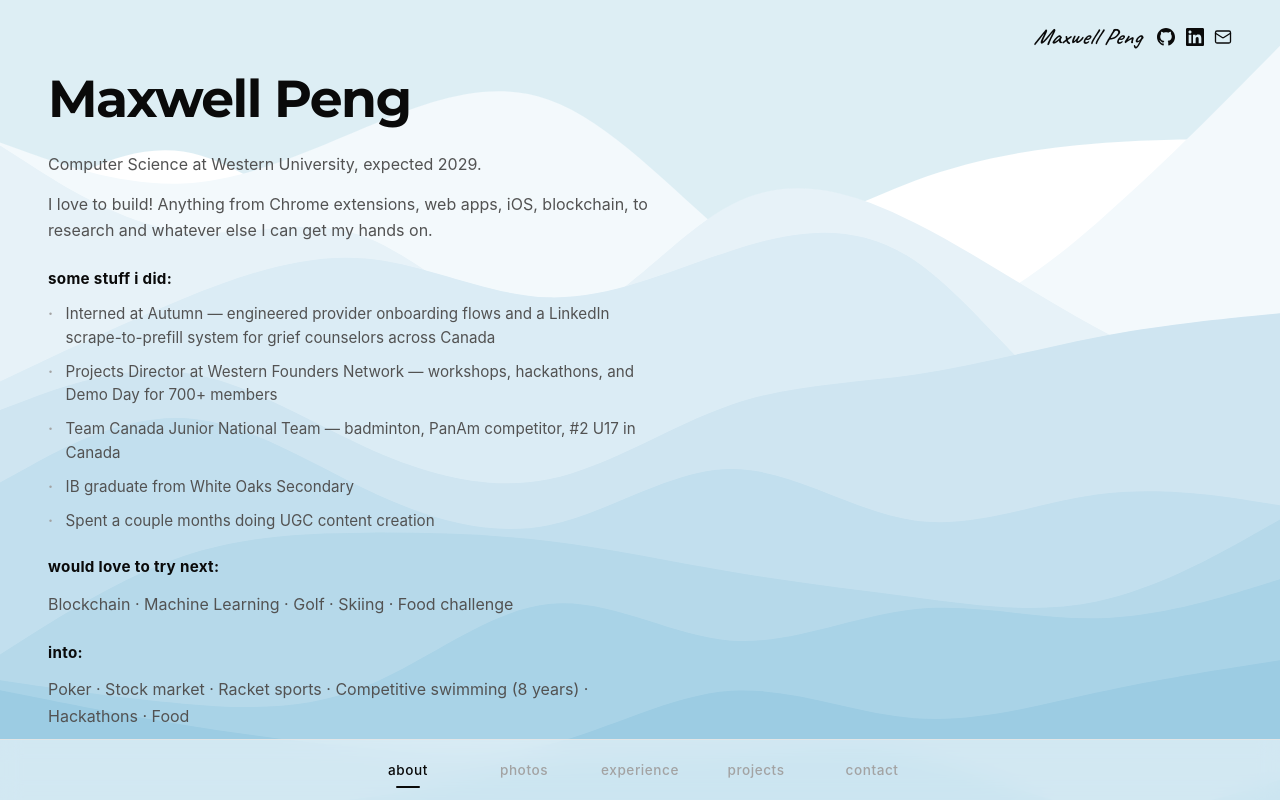
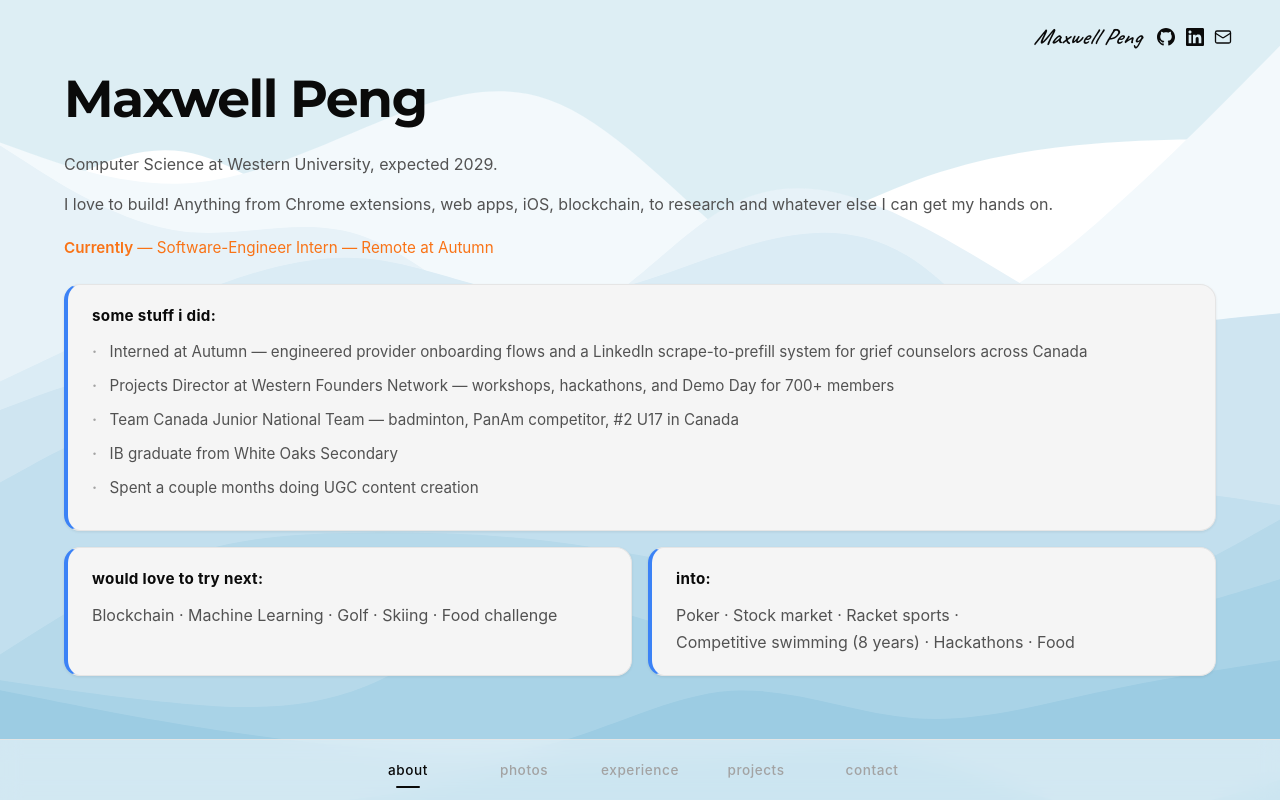
Before and after one commit to thecodemonki/LottoMax, a React (Vite) app: page / in a window 1280 px wide. Built offline with nearby package versions, Linux system fonts and the light colour scheme.

Commit message:
changes to island cards

```diff
--- a/src/pages/Home.jsx
+++ b/src/pages/Home.jsx
@@ -73,40 +73,42 @@ function AboutPanel() {
 
   return (
     <div className="tab-panel tab-panel--about">
-      <div className="about-content">
+      <div className="about-islands">
+        <header className="about-block about-block--intro">
           <h1 className="about-hero-title">{aboutData.name}</h1>
-        <div className="about-section about-section--intro">
           <div className="about-prose">
             <p>{aboutData.aboutTagline}</p>
             <p>{aboutData.aboutBio}</p>
           </div>
-        </div>
-        <div className="about-section">
+          <p className="about-current-role">
+            <span className="about-current-role__label">Currently</span>
+            {' — '}
+            {current.role} at {current.company}
+          </p>
+        </header>
+
+        <section className="about-block about-block--card about-block--highlights">
           <h2 className="about-subheading">some stuff i did:</h2>
           <ul className="about-highlights">
             {aboutData.aboutHighlights.map((line, i) => (
               <li key={i}>{line}</li>
             ))}
           </ul>
-        </div>
-        <div className="about-section">
+        </section>
+
+        <div className="about-islands__pair">
+          <section className="about-block about-block--card">
             <h2 className="about-subheading">{aboutData.tryNextLabel}</h2>
             <div className="about-prose about-prose--snippet">
               <AboutDotLine text={aboutData.tryNext} />
             </div>
-        </div>
-        <div className="about-section">
+          </section>
+          <section className="about-block about-block--card">
             <h2 className="about-subheading">{aboutData.intoLabel}</h2>
             <div className="about-prose about-prose--snippet">
               <AboutDotLine text={aboutData.into} />
             </div>
-        </div>
-        <div className="about-section">
-          <p className="about-current-role">
-            <span className="about-current-role__label">Currently</span>
-            {' — '}
-            {current.role} at {current.company}
-          </p>
+          </section>
         </div>
       </div>
     </div>
--- a/src/styles/Home.css
+++ b/src/styles/Home.css
@@ -145,21 +145,51 @@ body {
   padding-right: 48px;
 }
 
-.about-content {
-  max-width: 600px;
+.about-islands {
+  max-width: min(100%, 72rem);
   width: 100%;
+  margin-left: auto;
+  margin-right: auto;
+  display: flex;
+  flex-direction: column;
+  gap: 16px;
 }
 
-.about-content > .about-hero-title {
+.about-block--intro {
+  padding-bottom: 8px;
+}
+
+.about-block--intro .about-hero-title {
   margin-bottom: 24px;
 }
 
-.about-section {
-  margin-bottom: 24px;
+.about-block--intro .about-prose p:last-child {
+  margin-bottom: 0;
 }
 
-.about-section:last-child {
-  margin-bottom: 0;
+.about-block--intro .about-current-role {
+  margin-top: 1.25rem;
+}
+
+.about-block--card {
+  background: #f5f5f5;
+  border: 1px solid #e5e5e5;
+  border-radius: 16px;
+  padding: 1.25rem 1.5rem;
+  box-shadow: 0 1px 3px rgba(0, 0, 0, 0.08);
+  border-left: 4px solid #3b82f6;
+}
+
+.about-islands__pair {
+  display: grid;
+  grid-template-columns: 1fr;
+  gap: 16px;
+}
+
+@media (min-width: 640px) {
+  .about-islands__pair {
+    grid-template-columns: repeat(2, minmax(0, 1fr));
+  }
 }
 
 .about-hero-title {
@@ -180,10 +210,6 @@ body {
   line-height: 1.65;
   color: #525252;
   margin-bottom: 0.85rem;
-}
-
-.tab-panel--about .about-section--intro .about-prose p:last-child {
-  margin-bottom: 0;
 }
 
 .about-prose.about-prose--snippet {
```
Also changed, not shown: 4 other files (tests, documents, lock files or other folders). Lines whose indentation alone changed are shown as unchanged.
